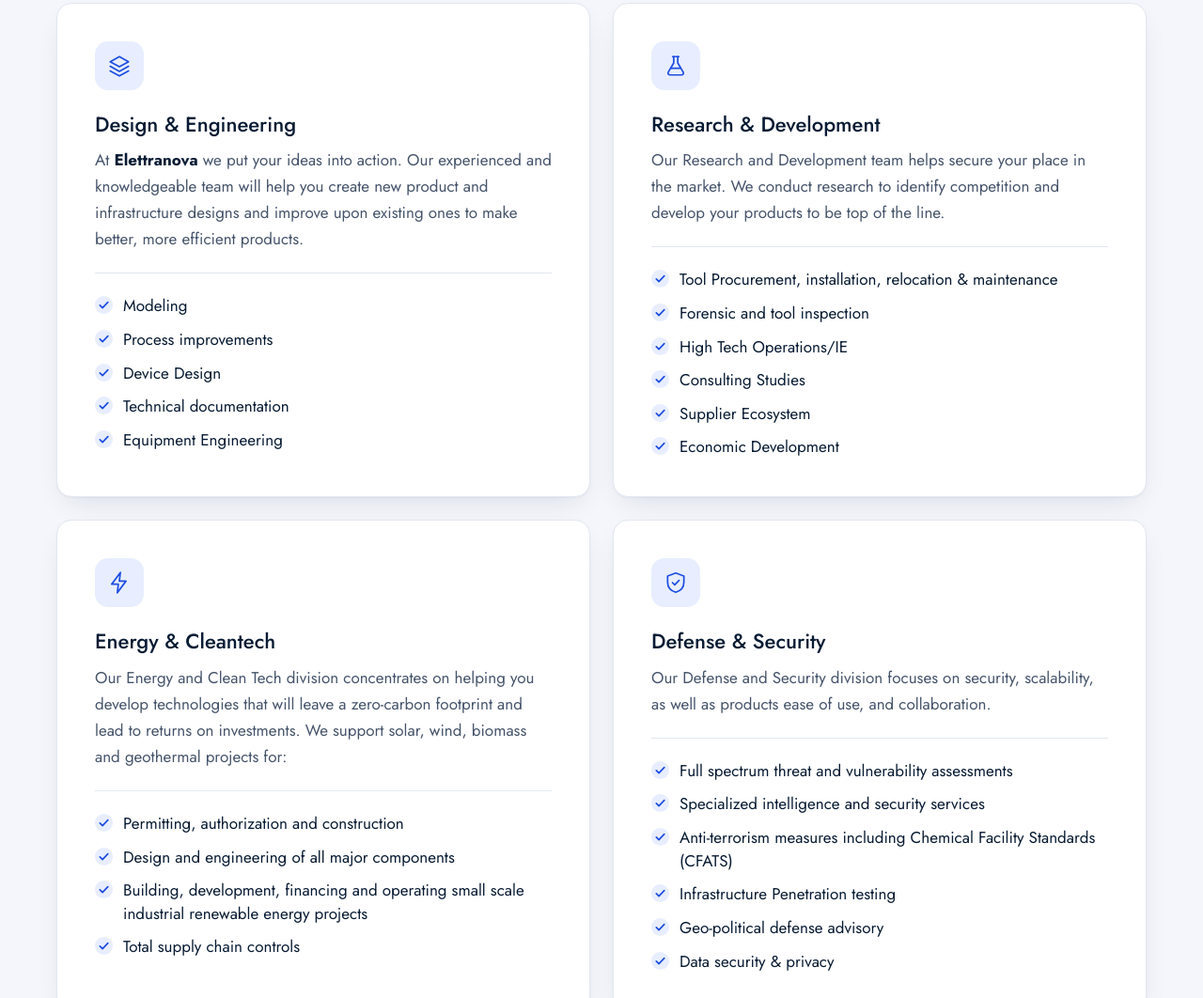
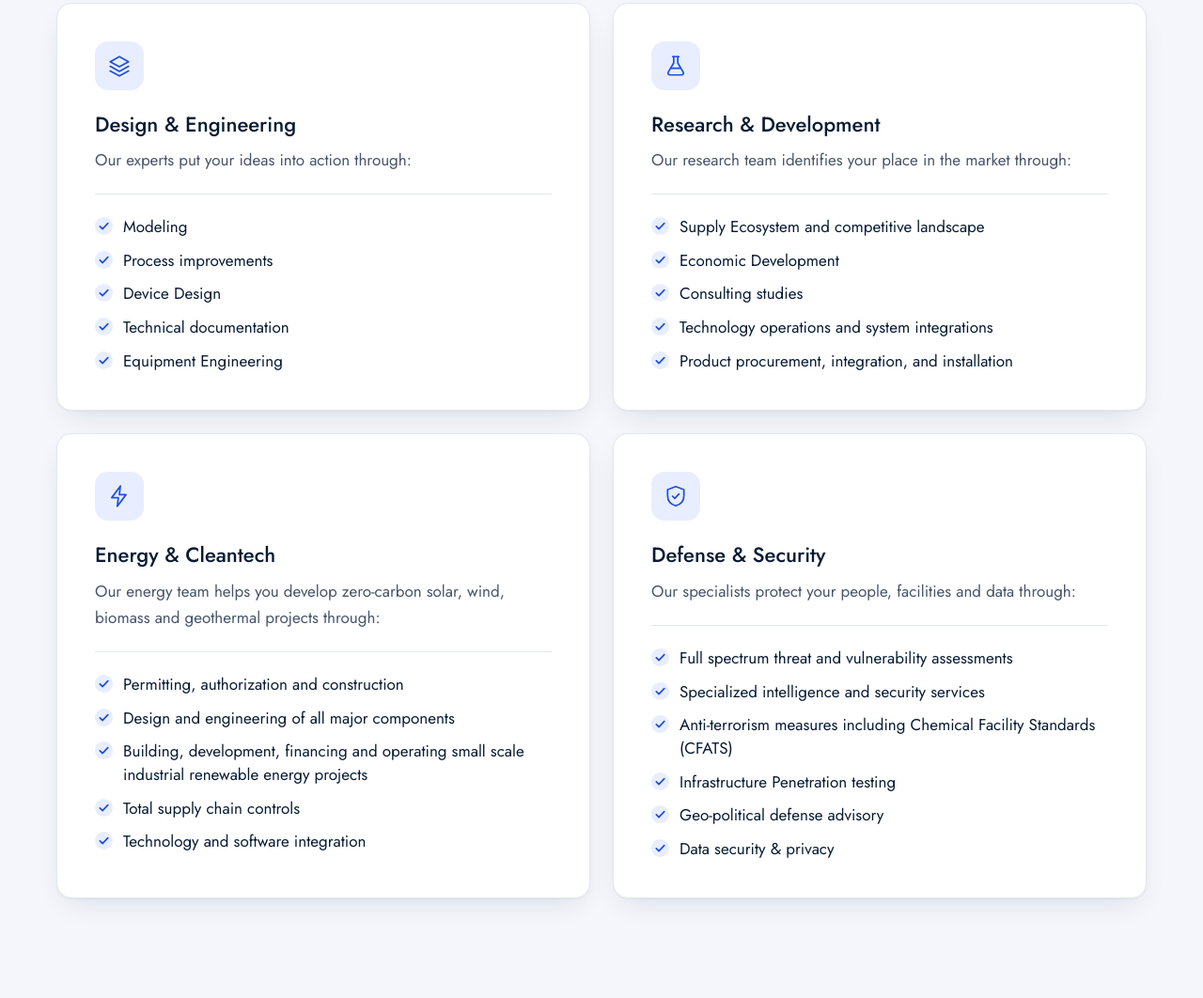
Before and after one commit to lufifraca/elettranova, a plain HTML site: page index.html in a window 1280 px wide. Shown: the part 1669-2731 px from the top of the page at 94% size. Drawn offline with Linux system fonts and the light colour scheme.

Commit message:
Rewrite practice-area copy on service cards
Co-Authored-By: Claude Fable 5.2 <noreply@anthropic.com>
Claude-Session: https://claude.ai/code/session_01DTZtAuhcZhXWKxV3RXzsjc

```diff
--- a/index.html
+++ b/index.html
@@ -71,7 +71,7 @@
           <article class="card" id="design">
             <span class="card-icon"><svg viewBox="0 0 24 24" aria-hidden="true"><path d="M12 3l9 5-9 5-9-5 9-5z"/><path d="M3 12.5l9 5 9-5"/><path d="M3 17l9 5 9-5"/></svg></span>
             <h3>Design &amp; Engineering</h3>
-            <p>At <strong>Elettranova</strong> we put your ideas into action. Our experienced and knowledgeable team will help you create new product and infrastructure designs and improve upon existing ones to make better, more efficient products.</p>
+            <p>Our experts put your ideas into action through:</p>
             <ul class="checklist">
               <li>Modeling</li>
               <li>Process improvements</li>
@@ -83,31 +83,31 @@
           <article class="card" id="research">
             <span class="card-icon"><svg viewBox="0 0 24 24" aria-hidden="true"><path d="M9 3h6"/><path d="M10 3v6.2L4.6 18.4A1.8 1.8 0 0 0 6.2 21h11.6a1.8 1.8 0 0 0 1.6-2.6L14 9.2V3"/><path d="M7.6 14.5h8.8"/></svg></span>
             <h3>Research &amp; Development</h3>
-            <p>Our Research and Development team helps secure your place in the market. We conduct research to identify competition and develop your products to be top of the line.</p>
+            <p>Our research team identifies your place in the market through:</p>
             <ul class="checklist">
-              <li>Tool Procurement, installation, relocation &amp; maintenance</li>
-              <li>Forensic and tool inspection</li>
-              <li>High Tech Operations/IE</li>
-              <li>Consulting Studies</li>
-              <li>Supplier Ecosystem</li>
+              <li>Supply Ecosystem and competitive landscape</li>
               <li>Economic Development</li>
+              <li>Consulting studies</li>
+              <li>Technology operations and system integrations</li>
+              <li>Product procurement, integration, and installation</li>
             </ul>
           </article>
           <article class="card" id="energy">
             <span class="card-icon"><svg viewBox="0 0 24 24" aria-hidden="true"><path d="M13 2L4.5 13.5H11L10 22l8.5-11.5H12L13 2z"/></svg></span>
             <h3>Energy &amp; Cleantech</h3>
-            <p>Our Energy and Clean Tech division concentrates on helping you develop technologies that will leave a zero-carbon footprint and lead to returns on investments. We support solar, wind, biomass and geothermal projects for:</p>
+            <p>Our energy team helps you develop zero-carbon solar, wind, biomass and geothermal projects through:</p>
             <ul class="checklist">
               <li>Permitting, authorization and construction</li>
               <li>Design and engineering of all major components</li>
               <li>Building, development, financing and operating small scale industrial renewable energy projects</li>
               <li>Total supply chain controls</li>
+              <li>Technology and software integration</li>
             </ul>
           </article>
           <article class="card" id="defense">
             <span class="card-icon"><svg viewBox="0 0 24 24" aria-hidden="true"><path d="M12 2.5l8 3v6c0 5-3.4 8.6-8 10-4.6-1.4-8-5-8-10v-6l8-3z"/><path d="M8.8 12l2.2 2.2 4.2-4.4"/></svg></span>
             <h3>Defense &amp; Security</h3>
-            <p>Our Defense and Security division focuses on security, scalability, as well as products ease of use, and collaboration.</p>
+            <p>Our specialists protect your people, facilities and data through:</p>
             <ul class="checklist">
               <li>Full spectrum threat and vulnerability assessments</li>
               <li>Specialized intelligence and security services</li>
```
Also changed, not shown: about/index.html (+4 -4 lines).
